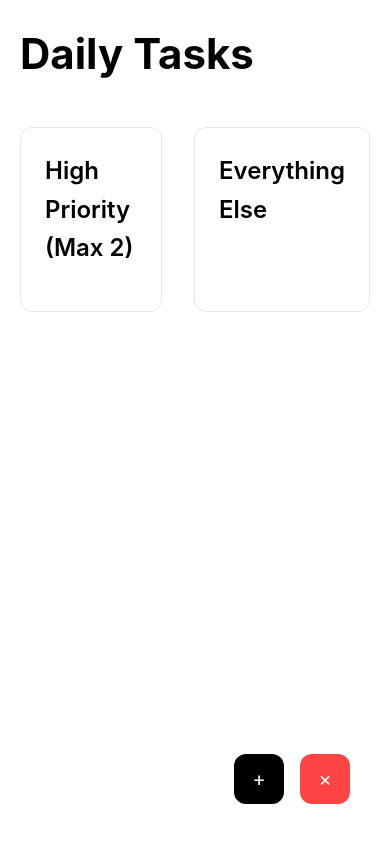
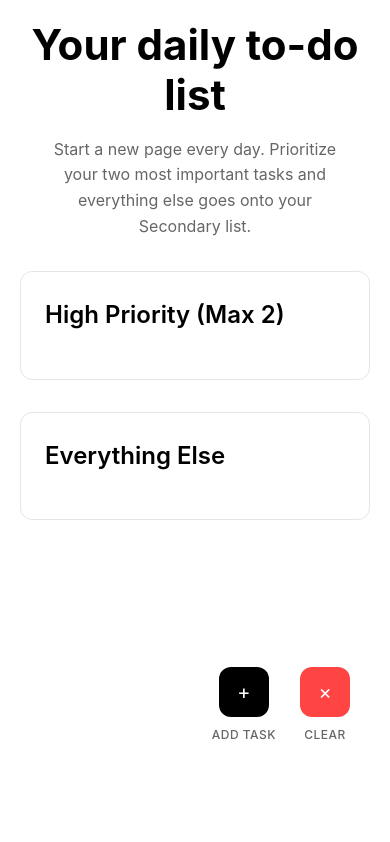
Before and after one commit to radreads/BYOA-todolist, a plain HTML site: page index.html in a window 390 px wide. Drawn offline with Linux system fonts and the light colour scheme.

Commit message:
improved CSS, responsive

```diff
--- a/index.html
+++ b/index.html
@@ -8,7 +8,8 @@
 </head>
 <body>
     <div class="container">
-        <h1>Daily Tasks</h1>
+        <h1 class="title">Your daily to-do list</h1>
+        <p class="instructions">Start a new page every day. Prioritize your two most important tasks and everything else goes onto your Secondary list.</p>
         <div class="columns">
             <div class="column">
                 <h2>High Priority (Max 2)</h2>
@@ -20,8 +21,14 @@
             </div>
         </div>
         <div class="button-container">
-            <button id="add-task" class="add-button">+</button>
-            <button id="clear-tasks" class="clear-button">×</button>
+            <div class="button-group">
+                <button id="add-task" class="add-button">+</button>
+                <span class="button-label">ADD TASK</span>
+            </div>
+            <div class="button-group">
+                <button id="clear-tasks" class="clear-button">×</button>
+                <span class="button-label">CLEAR</span>
+            </div>
         </div>
     </div>
     <div id="priority-modal" class="modal">
--- a/styles.css
+++ b/styles.css
@@ -27,13 +27,15 @@ h1 {
 
 .columns {
     display: flex;
+    flex-direction: column;
     gap: 32px;
 }
 
 .column {
-    flex: 1;
+    width: 100%;
     background: white;
     padding: 24px;
+    padding-right: 32px;
     border-radius: 12px;
     border: 1px solid #e6e6e6;
 }
@@ -92,10 +94,10 @@ h2 {
 
 .button-container {
     position: fixed;
-    bottom: 40px;
+    bottom: 80px;
     right: 40px;
     display: flex;
-    gap: 16px;
+    gap: 24px;
 }
 
 .add-button, .clear-button {
@@ -179,3 +181,35 @@ h2 {
     transform: translateY(-2px);
     opacity: 0.9;
 }
+
+.title {
+    text-align: center;
+    margin-bottom: 1rem;
+    line-height: 1.2;
+}
+
+.instructions {
+    text-align: center;
+    color: #666;
+    margin-bottom: 2rem;
+    max-width: 600px;
+    margin-left: auto;
+    margin-right: auto;
+    padding-right: 20px;
+    padding-left: 20px;
+}
+
+.button-group {
+    display: flex;
+    flex-direction: column;
+    align-items: center;
+    gap: 8px;
+}
+
+.button-label {
+    font-size: 12px;
+    font-weight: 500;
+    letter-spacing: 0.5px;
+    color: #666;
+    margin-bottom: 20px;
+}
```
